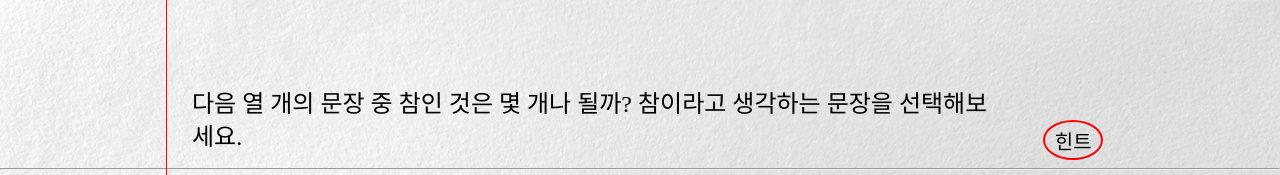
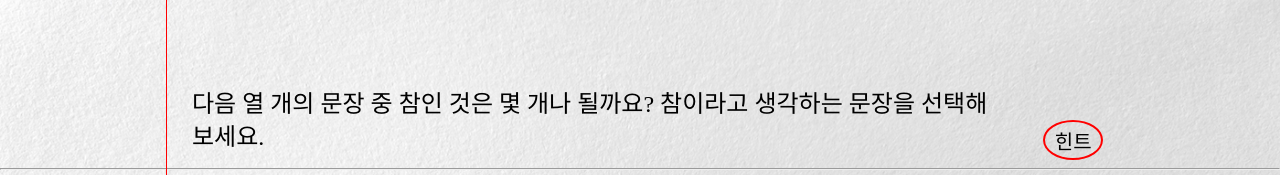
Before and after one commit to jiye-ryu/week-14, a plain HTML site: page 10questions.html in a window 1280 px wide. Shown: the top 175 px of the page. Drawn offline with Linux system fonts and the light colour scheme.

Commit message:
Update 10questions.html

```diff
--- a/10questions.html
+++ b/10questions.html
@@ -53,7 +53,7 @@
 			<!-- <div class="vertical"></div> -->
 			<hr class="vertical" />
 			<div class="title">
-				<div id="question">다음 열 개의 문장 중 참인 것은 몇 개나 될까? 참이라고 생각하는 문장을 선택해보세요.</div>
+				<div id="question">다음 열 개의 문장 중 참인 것은 몇 개나 될까요? 참이라고 생각하는 문장을 선택해보세요.</div>
 				<div class="buttonBox">
 					<button id="hint">힌트</button>
 				</div>
```
